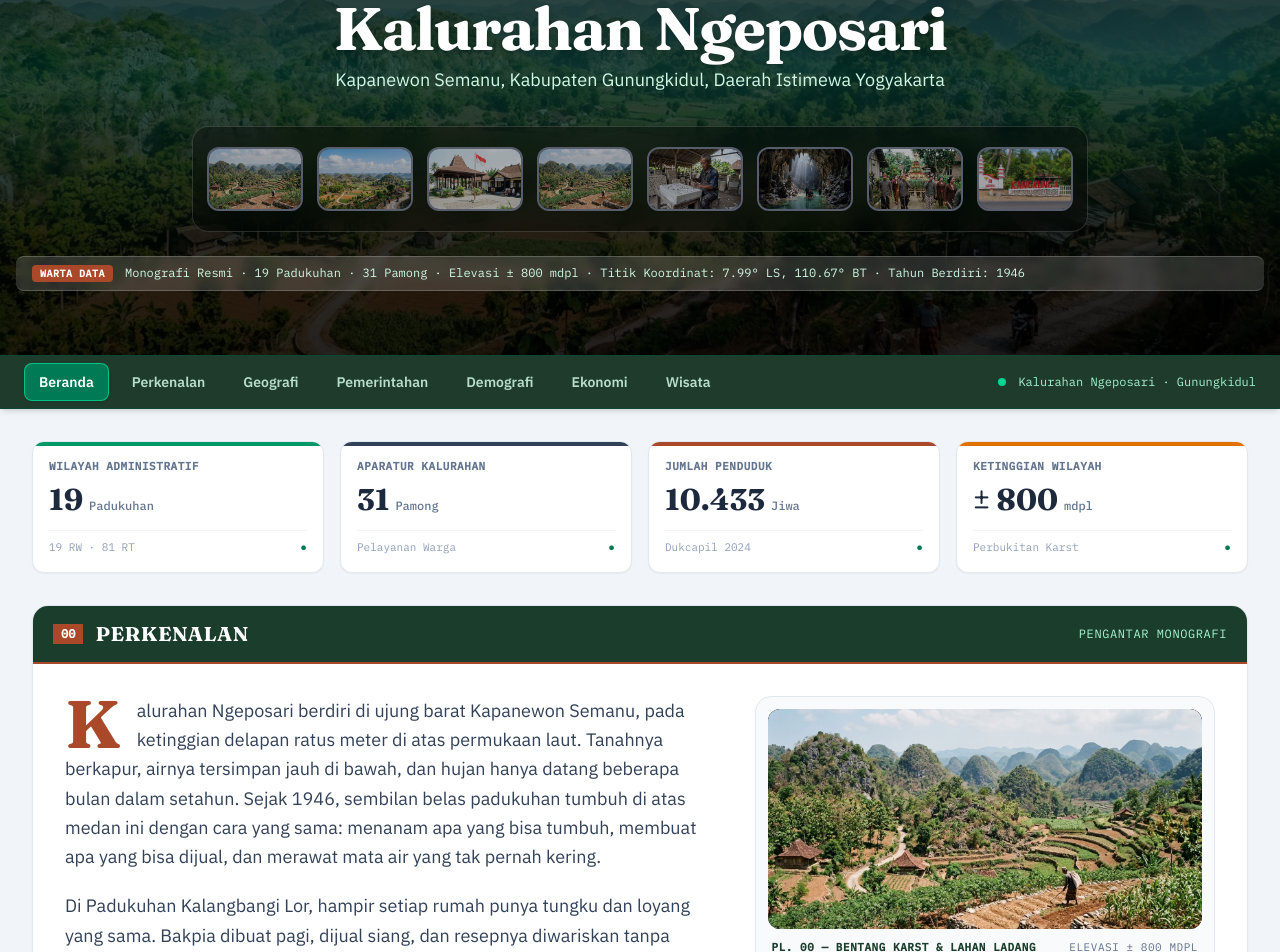
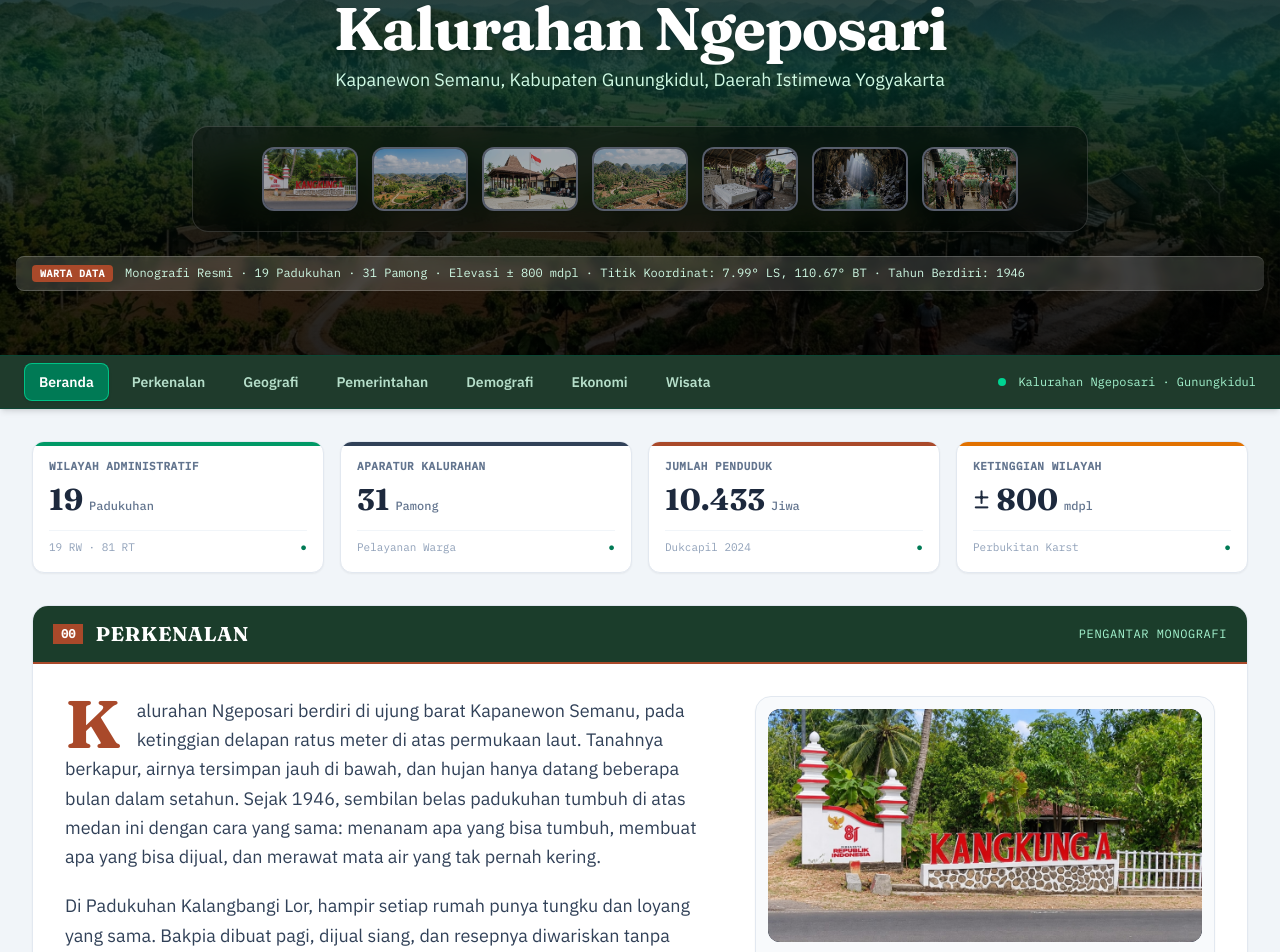
Before and after one commit to tyo-ai/monografi-ngeposari, a Next.js app: page / in a window 1280 px wide. Shown: the part 246-1198 px from the top of the page. Built offline with nearby package versions, Linux system fonts and the light colour scheme.

Commit message:
refactor: ganti Pl. 00 dengan Gapura Kangkung A secara urut dan selaras

```diff
--- a/components/LightboxContext.tsx
+++ b/components/LightboxContext.tsx
@@ -5,11 +5,11 @@ import PhotoLightbox, { GalleryPhoto } from "./PhotoLightbox";
 
 export const GALLERY_PHOTOS: GalleryPhoto[] = [
   {
-    src: "/images/bentang-alam.jpg",
-    alt: "Bentang Alam Karst",
-    title: "Bentang Perbukitan Karst & Lahan Terasering",
+    src: "/images/kangkung-a.jpg",
+    alt: "Gapura Masuk Padukuhan Kangkung A",
+    title: "Gerbang Masuk Padukuhan Kangkung A",
     plate: "Pl. 00",
-    desc: "Lanskap perbukitan kapur karst dan lahan tadah hujan Semanu pada ketinggian ± 800 mdpl.",
+    desc: "Gerbang identitas batas wilayah Padukuhan Kangkung A dengan ornamen khas dan pondasi susunan batu kali karst di tepi jalan penghubung padukuhan.",
   },
   {
     src: "/images/geografi-karst.jpg",
@@ -53,13 +53,6 @@ export const GALLERY_PHOTOS: GalleryPhoto[] = [
     plate: "Pl. 06",
     desc: "Warga berpakaian adat Jawa mengarak gunungan hasil bumi dalam prosesi bersih desa tahunan.",
   },
-  {
-    src: "/images/kangkung-a.jpg",
-    alt: "Gapura Padukuhan Kangkung A",
-    title: "Gapura Masuk Padukuhan Kangkung A",
-    plate: "Pl. 07",
-    desc: "Salah satu dari 19 gapura padukuhan Kalurahan Ngeposari — Kangkung A berdiri di tepi jalan utama, menandai wilayah seluas 60,78 hektare.",
-  },
 ];
 
 interface LightboxContextType {
--- a/components/Perkenalan.tsx
+++ b/components/Perkenalan.tsx
@@ -47,28 +47,16 @@ export default function Perkenalan() {
           </div>
         </div>
 
-        {/* Kolom Kanan: Dua Foto + Identitas Monografi */}
+        {/* Kolom Kanan: Pelat Foto Gerbang Padukuhan & Ringkasan Identitas */}
         <div className="lg:col-span-5 space-y-4">
-          {/* Foto 1: Bentang Alam Karst — gambaran wilayah */}
           <ClickablePhoto
             index={0}
-            src="/images/bentang-alam.jpg"
-            alt="Bentang alam perbukitan karst dan lahan ladang di Kalurahan Ngeposari"
+            src="/images/kangkung-a.jpg"
+            alt="Gapura gerbang masuk Padukuhan Kangkung A Kalurahan Ngeposari"
             plate="Pl. 00"
-            captionTitle="Bentang Karst & Lahan Ladang"
-            captionRight="Elevasi ± 800 mdpl"
-            maxHeight="max-h-[220px]"
-          />
-
-          {/* Foto 2: Gapura Kangkung A — penanda padukuhan */}
-          <ClickablePhoto
-            index={7}
-            src="/images/kangkung-a.jpg"
-            alt="Gapura masuk Padukuhan Kangkung A, Kalurahan Ngeposari"
-            plate="Pl. 07"
             captionTitle="Gapura Padukuhan Kangkung A"
-            captionRight="19 Padukuhan"
-            maxHeight="max-h-[180px]"
+            captionRight="Wilayah VI · 60,78 Ha"
+            maxHeight="max-h-[360px]"
           />
 
           {/* Identitas Monografi */}
```
